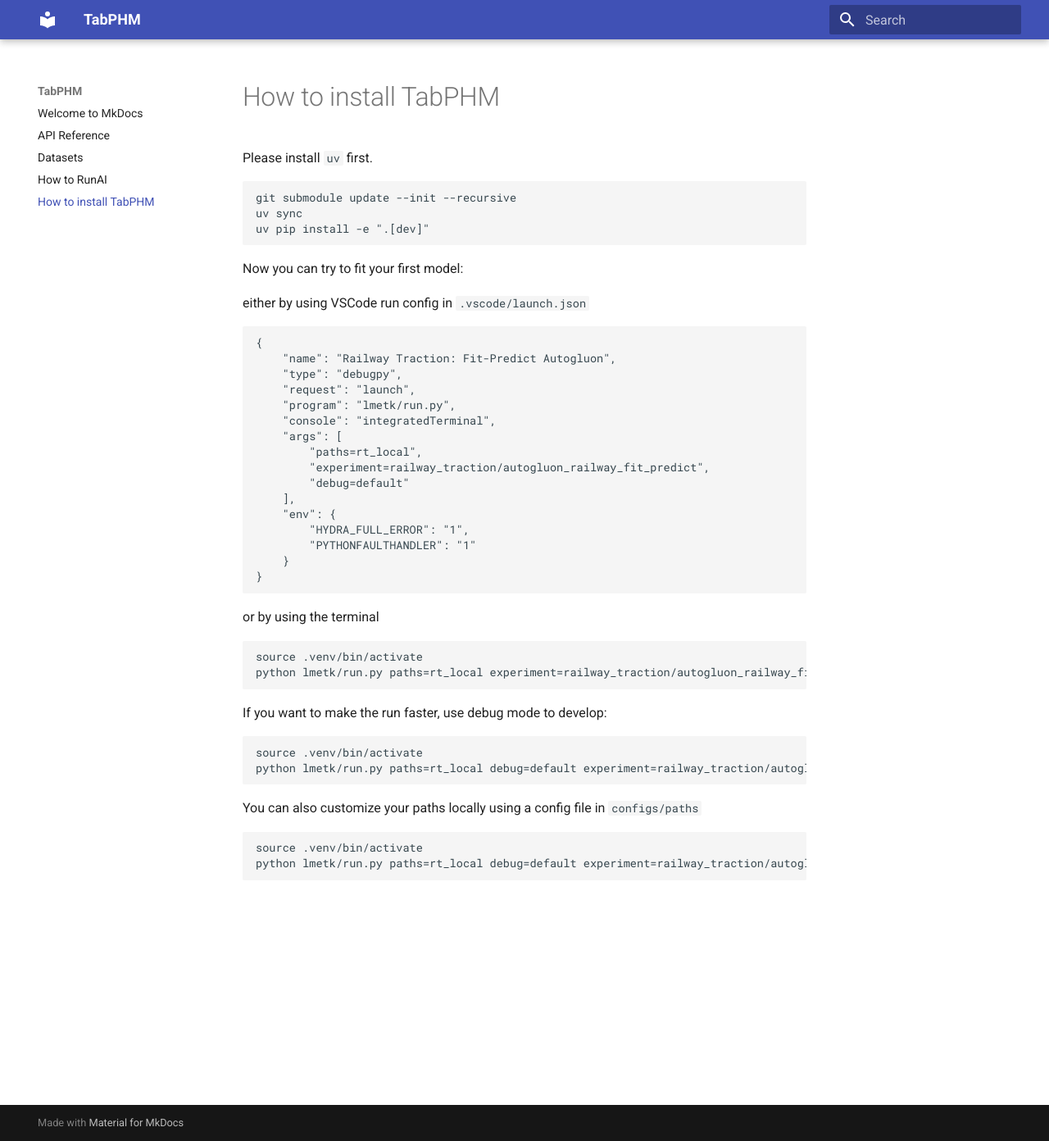
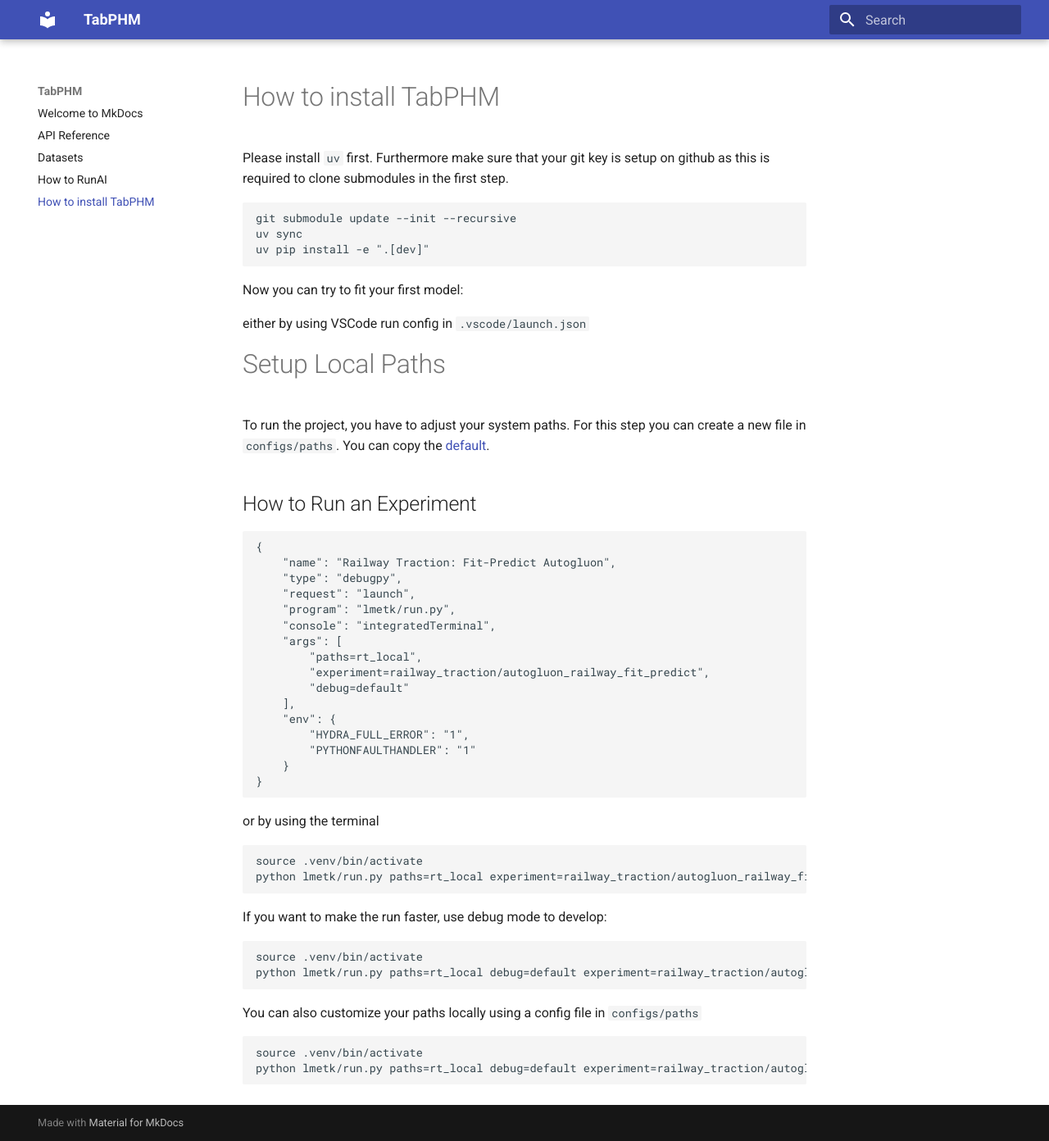
Before and after one commit to EPFL-IMOS/picid, an MkDocs documentation site: the page built from docs/setup.md, in a window 1280 px wide and 1392 px high. Shown: the whole window at 82% size. Built offline with MkDocs 1.6.1 and Material for MkDocs 9.7.7, drawn with Linux system fonts in a browser that asks for light colours.

Commit message:
update setup

````diff
--- a/docs/setup.md
+++ b/docs/setup.md
@@ -1,6 +1,8 @@
 # How to install TabPHM
 
 Please install `uv` first.
+Furthermore make sure that your git key is setup on github as this
+is required to clone submodules in the first step.
 
 ```
 git submodule update --init --recursive
@@ -11,6 +13,13 @@
 Now you can try to fit your first model:
 
 either by using VSCode run config in `.vscode/launch.json`
+
+# Setup Local Paths
+To run the project, you have to adjust your system paths.
+For this step you can create a new file in `configs/paths`.
+You can copy the [default](configs/paths/default.yaml).
+
+## How to Run an Experiment
 
 ```json
 {
````
